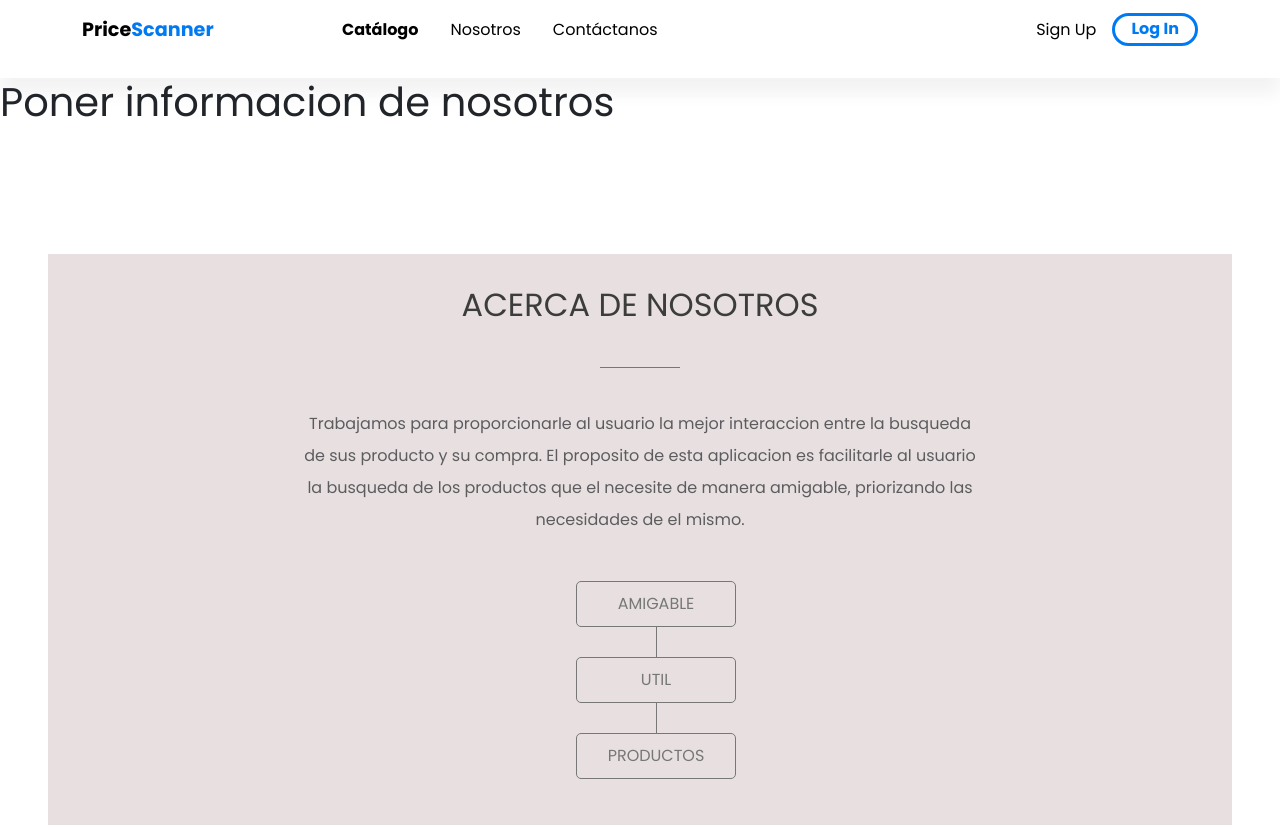
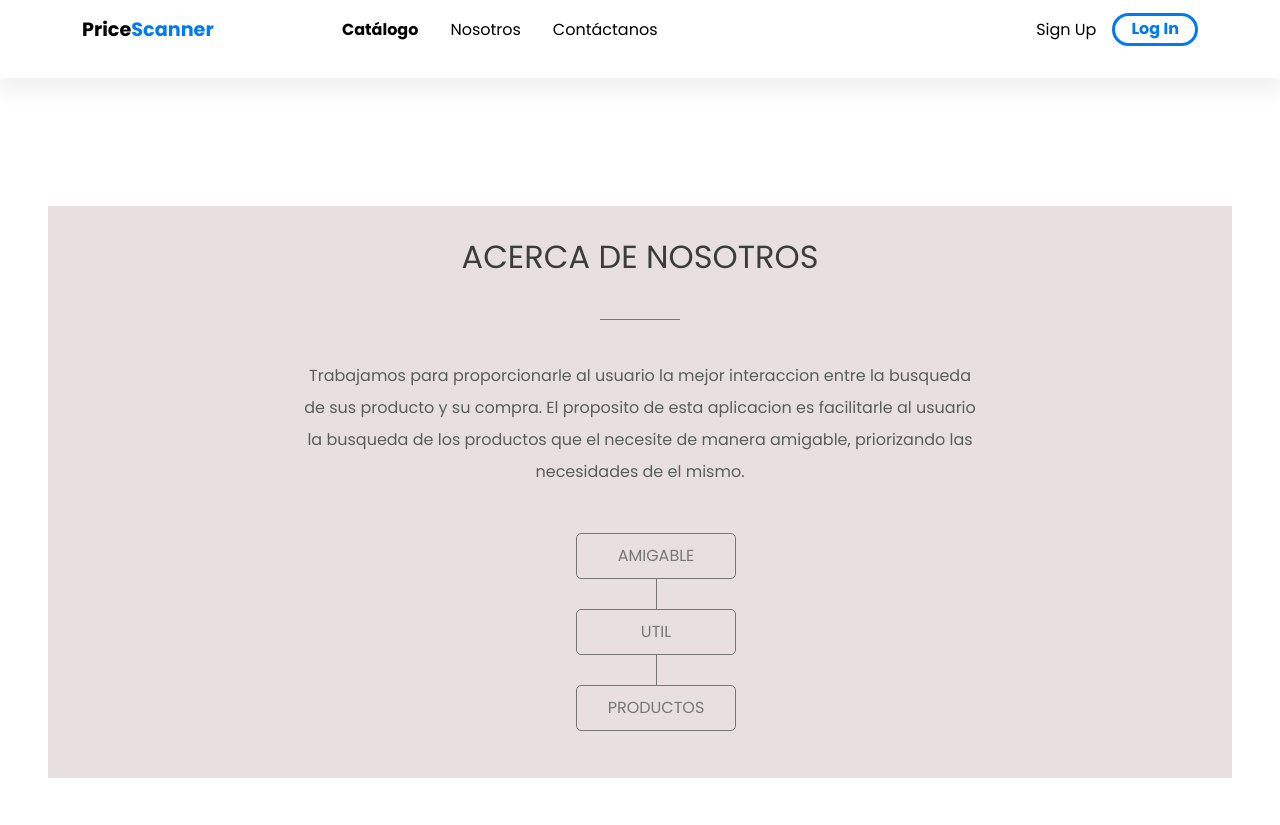
Before and after one commit to 4ndr3steban/ppi_00, a Flask app: page /nosotros in a window 1280 px wide. Shown: the top 825 px of the page. Run offline with Flask 2, Linux system fonts and the light colour scheme.

Commit message:
Update nosotros.html

```diff
--- a/templates/nosotros.html
+++ b/templates/nosotros.html
@@ -1,6 +1,4 @@
 {% include "cabecera.html"  %}
-
-    <h1>Poner informacion de nosotros</h1>
 
     <section class="nosotros">
         <div class="contenido">
```
